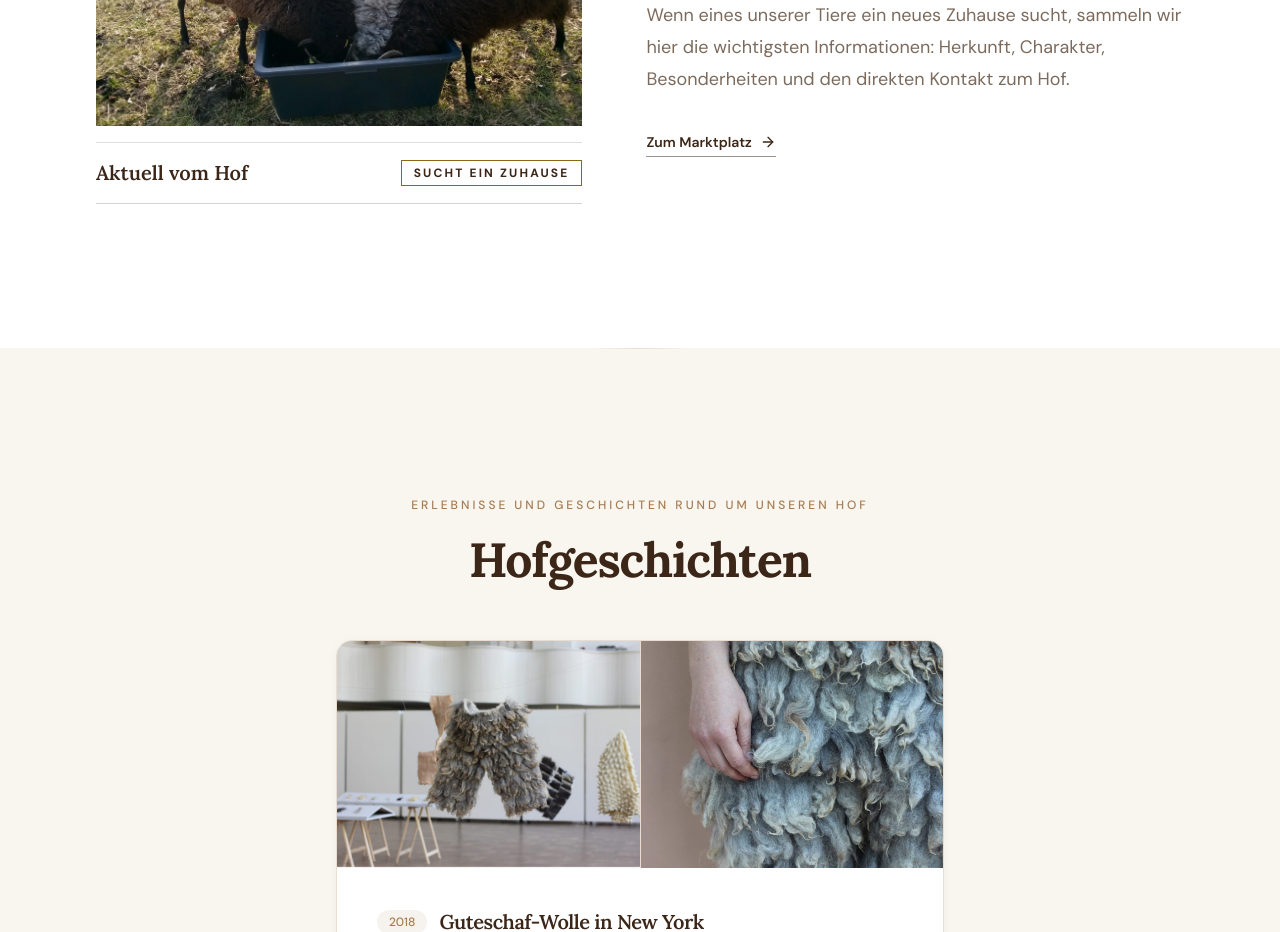
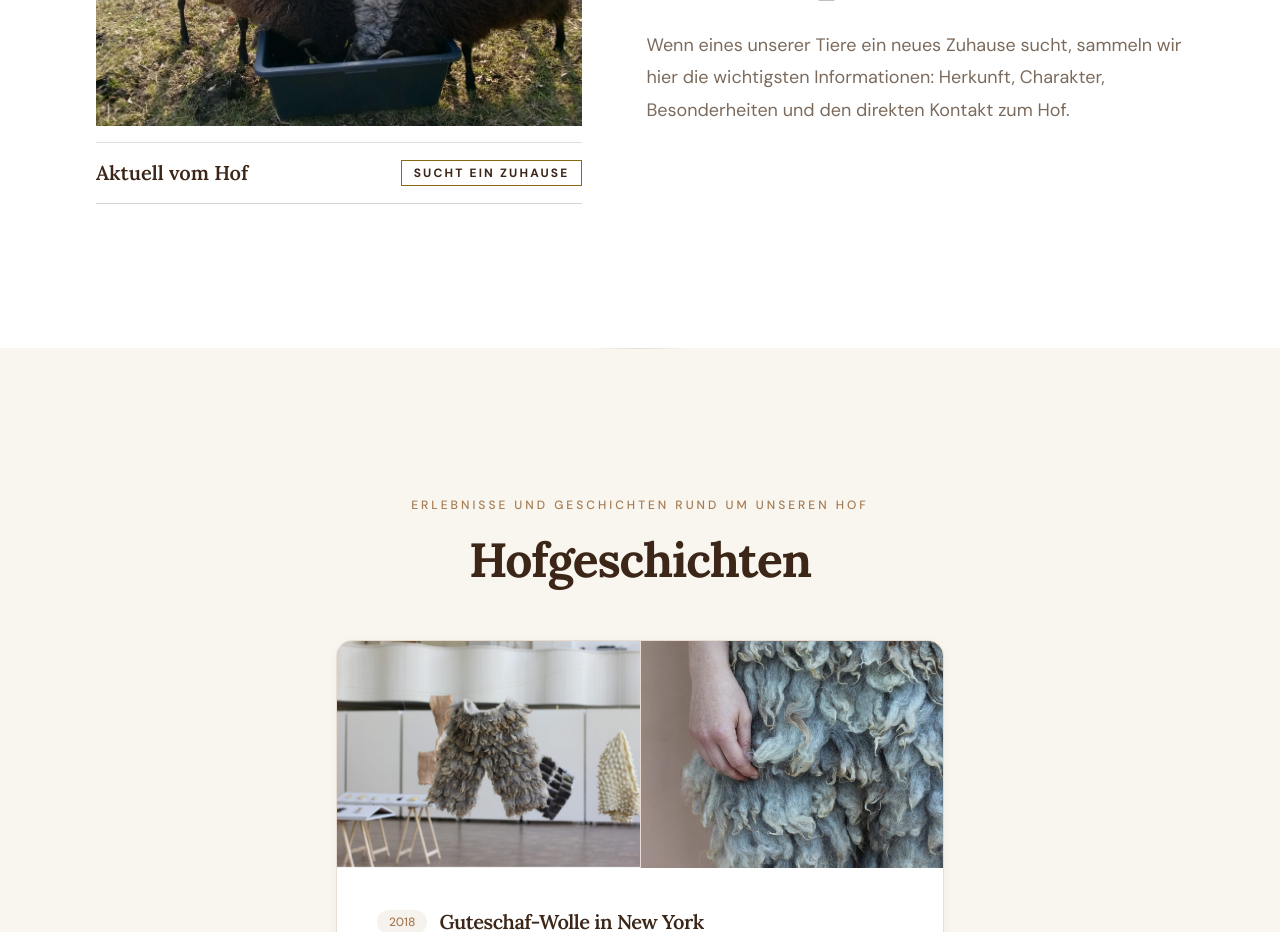
Before and after one commit to coderift7/aufm-schaeferhof, a Next.js app: page / in a window 1280 px wide. Shown: the part 6980-7912 px from the top of the page. Built offline with nearby package versions, Linux system fonts and the light colour scheme; no server answers.

Commit message:
Remove homepage marketplace CTA

```diff
--- a/src/components/MarketplaceTeaser.tsx
+++ b/src/components/MarketplaceTeaser.tsx
@@ -1,7 +1,6 @@
 "use client";
 
-import { ArrowRight } from "lucide-react";
-import { href, img } from "@/lib/utils";
+import { img } from "@/lib/utils";
 import { Reveal } from "./Motion";
 
 export default function MarketplaceTeaser() {
@@ -45,13 +44,6 @@ export default function MarketplaceTeaser() {
                 hier die wichtigsten Informationen: Herkunft, Charakter,
                 Besonderheiten und den direkten Kontakt zum Hof.
               </p>
-              <a
-                href={href("/marktplatz/")}
-                className="mt-9 inline-flex items-center gap-2 border-b border-primary/50 pb-1 text-sm font-semibold text-primary transition-colors hover:border-primary hover:text-warm focus:outline-none focus:ring-2 focus:ring-primary focus:ring-offset-4 focus:ring-offset-card"
-              >
-                Zum Marktplatz
-                <ArrowRight className="h-4 w-4" />
-              </a>
             </div>
           </div>
         </Reveal>
```
Also changed, not shown: 1 other file (tests, documents, lock files or other folders).
